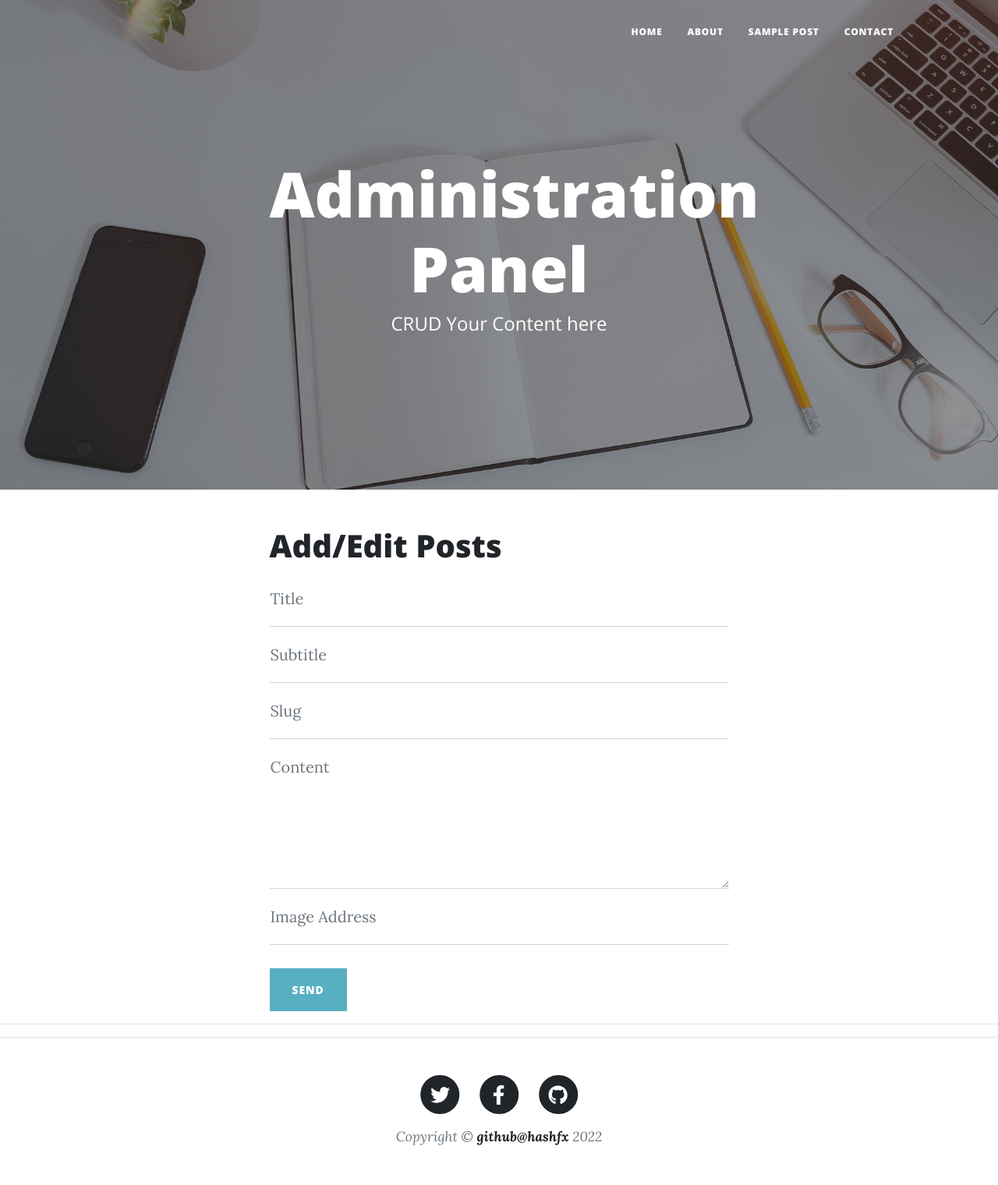
After one commit to hashfx/techblog, a Flask app: template templates/edit.html in a window 1280 px wide. The commit adds this page. Shown: the whole page at 78% size. Run offline with Flask 2, Linux system fonts and the light colour scheme; the template is opened without the code that fills it, so the values that code supplies are empty; some libraries are stand-ins or nearby versions.

Commit message:
create edit.html && edit UI && edit backend

```diff
--- a/main.py
+++ b/main.py
@@ -114,6 +114,7 @@ def contact():
         # transaction control language
         db.session.add(entry)
         db.session.commit()
+        # message through Flask Mail
         mail.send_message(
             'New message from: ' + name,
             sender=email,
@@ -122,6 +123,30 @@ def contact():
         )
 
     return render_template('contact.html', params=params)
+
+
+@app.route("/edit/<string:sno>", methods=['GET'])
+def edit(sno):
+    # check if user is logged in
+    if ('user' in session and session['user'] == params['admin_user']):
+        if request.method == 'POST':
+            # sno won't be changed being it a Primary Key
+            edit_title = request.form.get('title')
+            edit_subtitle = request.form.get('subtitle')
+            edit_slug = request.form.get('slug')
+            edit_content = request.form.get('content')
+            edit_img = request.form.get('img')
+
+            # if sno is 0, new post is written; else existing post is being edited
+            if sno == '0':
+                post = Posts(title=edit_title, subtitle=edit_subtitle, slug=edit_slug, content=edit_content,
+                             img_file=edit_img)
+                db.session.add(post)
+                db.session.commit()
+        return render_template('edit.html', params=params)
+
+    # else:
+    #     return render_template('login.html', params=params)
 
 
 @app.route("/post/<string:post_slug>", methods=['GET'])
--- a/structure.txt
+++ b/structure.txt
@@ -23,3 +23,5 @@ validate user login through config.json
 create session variable
 set secret key in flask
 create jinja table to display post content on dashboard
+create log out button in dashboard
+create edit post UI in edit.html
--- a/templates/dashboard.html
+++ b/templates/dashboard.html
@@ -21,6 +21,8 @@
     <div class="row gx-4 gx-lg-5 justify-content-center">
         <div class="col-md-10 col-lg-8 col-xl-7">
 
+            <h1>Upload your file here</h1>
+
             <table class="table">
                 <thead>
                 <tr>
@@ -38,7 +40,7 @@
                     <td>{{post.sno}}</td>
                     <td>{{post.title}}</td>
                     <td>{{post.date}}</td>
-                    <td><button class="btn btn-primary">Edit</button></td>
+                    <td><a href="/edit/{{post.sno}}"><button class="btn btn-primary">Edit</button></a></td>
                     <td><button class="btn btn-primary">Delete</button></td>
                 </tr>
                 {% endfor %}
--- /dev/null
+++ b/templates/edit.html
@@ -0,0 +1,99 @@
+{% extends "layout.html" %}
+{% block body %}
+
+<!-- Page Header-->
+<header class="masthead" style="background-image: url('../static/assets/img/home-bg.jpg')">
+    <div class="container position-relative px-4 px-lg-5">
+        <div class="row gx-4 gx-lg-5 justify-content-center">
+            <div class="col-md-10 col-lg-8 col-xl-7">
+                <div class="site-heading">
+                    <h1>Administration Panel</h1>
+                    <span class="subheading">CRUD Your Content here</span>
+                </div>
+            </div>
+        </div>
+    </div>
+</header>
+
+
+<!-- Main Content-->
+<div class="container px-4 px-lg-5">
+    <div class="row gx-4 gx-lg-5 justify-content-center">
+        <div class="col-md-10 col-lg-8 col-xl-7">
+
+            <h1>Add/Edit Posts</h1>
+
+            <form id="contactForm" data-sb-form-api-token="API_TOKEN" action="/contact" method="post" novalidate>
+                <!--                    <form id="contactForm" action="/contact" method="post" novalidate>-->
+                <div class="form-floating">
+                    <input class="form-control" id="title" name="title" type="text"
+                           placeholder="Enter Title..."
+                           data-sb-validations="required"/>
+                    <label for="title">Title</label>
+                    <div class="invalid-feedback" data-sb-feedback="name:required">A Title is required.</div>
+                </div>
+                <div class="form-floating">
+                    <input class="form-control" id="subtitle" name="subtitle" type="text"
+                           placeholder="Enter your Subtitle..."/>
+                    <label for="subtitle">Subtitle</label>
+                    <div class="invalid-feedback">A Subtitle is required.</div>
+                    <div class="invalid-feedback">Subtitle is not valid.</div>
+                </div>
+                <div class="form-floating">
+                    <input class="form-control" id="slug" name="slug" type="text"
+                           placeholder="Enter Slug of Post..."/>
+                    <label for="slug">Slug</label>
+                    <div class="invalid-feedback" data-sb-feedback="phone:required">A slug is
+                        required.
+                    </div>
+                </div>
+                <div class="form-floating">
+                            <textarea class="form-control" id="content" name="content"
+                                      placeholder="Enter your content here..."
+                                      style="height: 12rem"></textarea>
+                    <label for="content">Content</label>
+                    <div class="invalid-feedback" data-sb-feedback="message:required">A Content is required.
+                    </div>
+                </div>
+
+                <div class="form-floating">
+                    <input class="form-control" id="img" name="img" type="text"
+                           placeholder="Enter Image Name..."/>
+                    <label for="img">Image Address</label>
+                    <div class="invalid-feedback" data-sb-feedback="phone:required">An Image is
+                        required.
+                    </div>
+                </div>
+
+                <br/>
+                <!-- Submit success message-->
+                <!---->
+                <!-- This is what your users will see when the form-->
+                <!-- has successfully submitted-->
+                <div class="d-none" id="submitSuccessMessage">
+                    <div class="text-center mb-3">
+                        <div class="fw-bolder">Form submission successful!</div>
+                        To activate this form, sign up at
+                        <br/>
+                        <a href="https://startbootstrap.com/solution/contact-forms">https://startbootstrap.com/solution/contact-forms</a>
+                    </div>
+                </div>
+                <!-- Submit error message-->
+                <!---->
+                <!-- This is what your users will see when there is-->
+                <!-- an error submitting the form-->
+                <div class="d-none" id="submitErrorMessage">
+                    <div class="text-center text-danger mb-3">Error sending message!</div>
+                </div>
+                <!-- Submit Button-->
+                <button class="btn btn-primary text-uppercase disabled" id="submitButton" type="submit">Send
+                </button>
+            </form>
+
+
+        </div>
+    </div>
+</div>
+
+
+{% endblock %}
```
